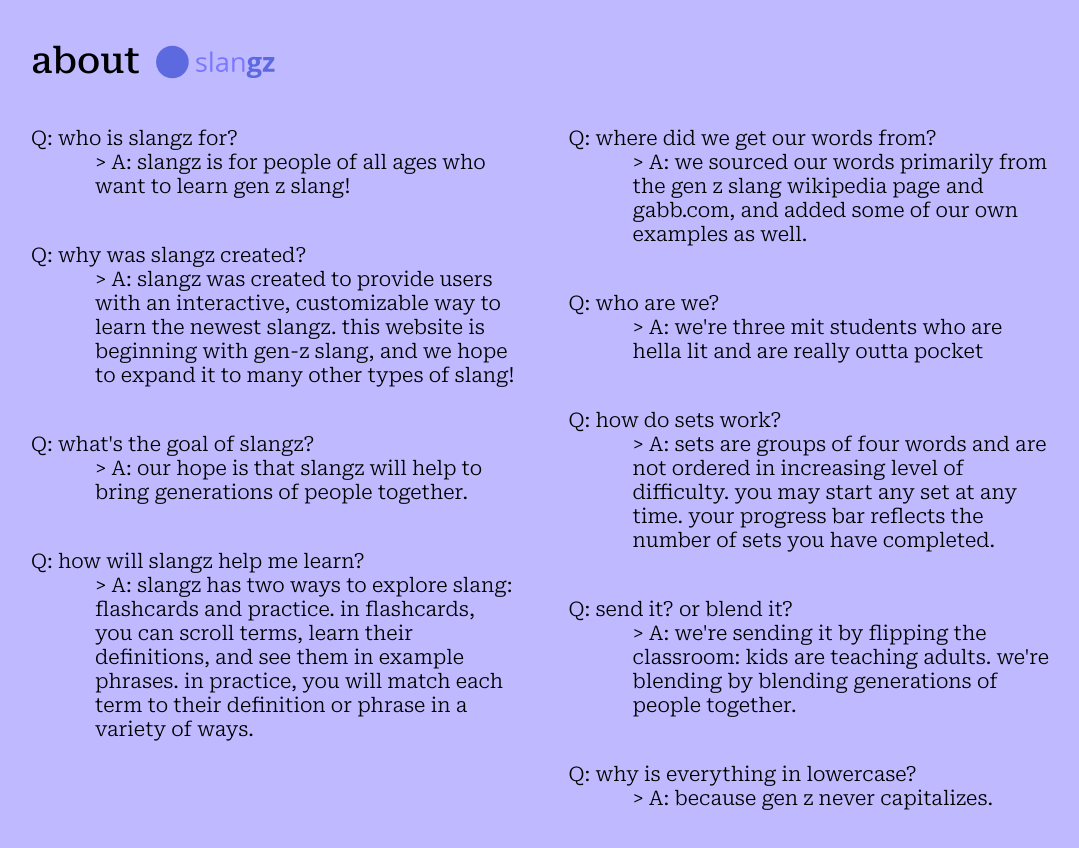
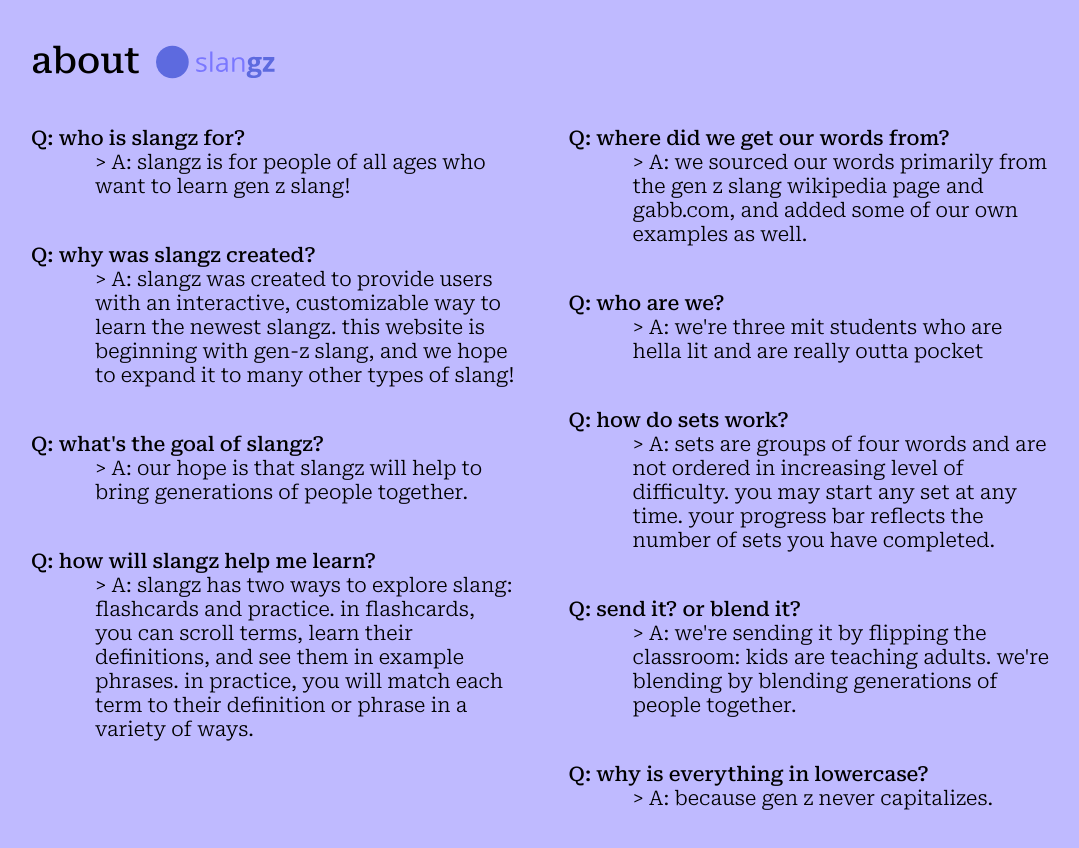
Before and after one commit to weblab-class/katdou-reneehong-AnnieWang314, a React app: page / in a window 1280 px wide. Shown: the part 860-1708 px from the top of the page, without its empty margins (97-1176 px from the left). Built offline with nearby package versions, Linux system fonts and the light colour scheme; no server answers; the HTML template or start-up script is replaced by a standard one.

Commit message:
bolded qs in home

```diff
--- a/client/src/components/pages/home/SingleQna.css
+++ b/client/src/components/pages/home/SingleQna.css
@@ -5,3 +5,6 @@
 .SingleQna-a {
   padding-left: 5vw;
 }
+.SingleQna-q {
+  font-weight: 500;
+}
```
